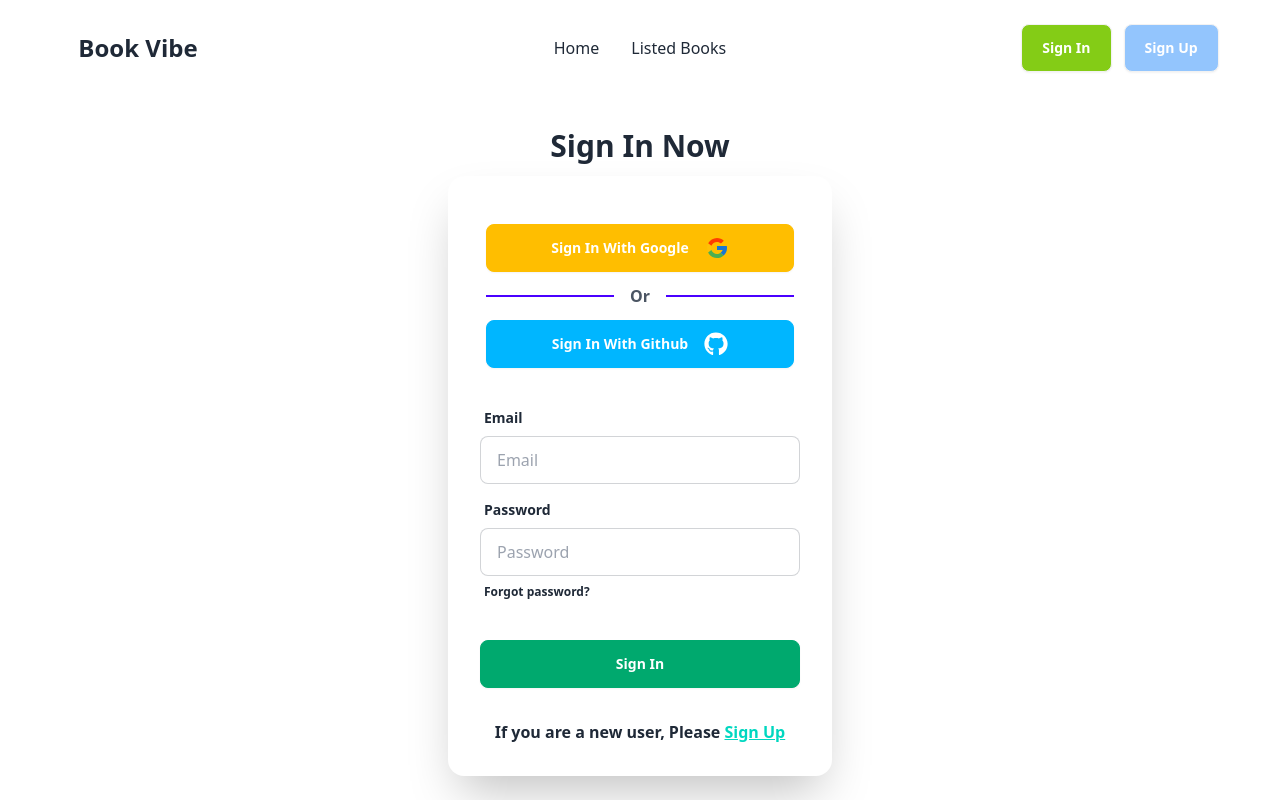
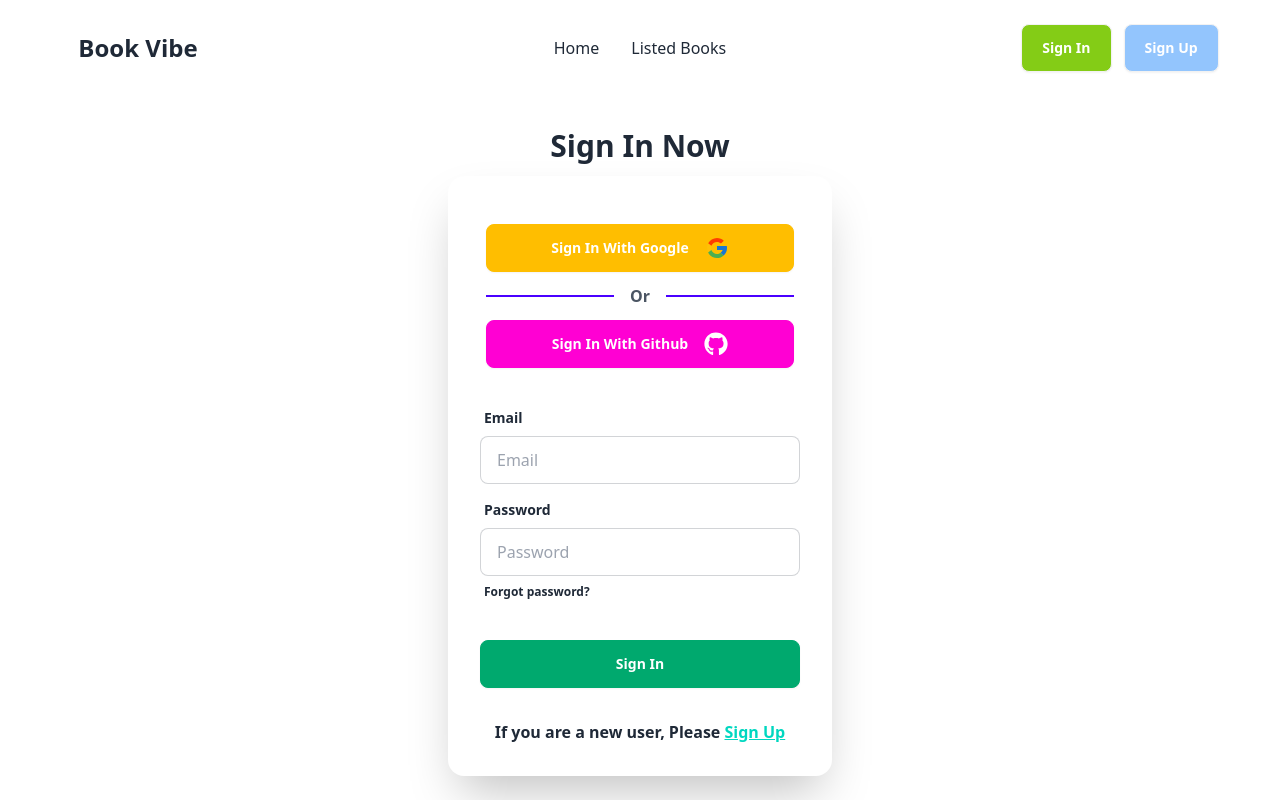
Before and after one commit to ssmahim01/book-vibe, a React (Vite) app: page /signIn in a window 1280 px wide. Shown: the top 800 px of the page. Built offline with nearby package versions, Linux system fonts and the light colour scheme; no server answers.

Commit message:
Changed the color of btn in Sign In component and Mistake in previous commit where did not complete the commit and the due commit message is then Edited Navbar and Sign In components

```diff
--- a/src/components/SignIn/SignIn.jsx
+++ b/src/components/SignIn/SignIn.jsx
@@ -90,7 +90,7 @@ const SignIn = () => {
         <div className="divider divider-primary w-4/5 mx-auto text-gray-600 font-semibold">Or</div>
 
         <div className="w-4/5 mx-auto">
-            <button onClick={handleSignInWithGithub} className="w-full text-white font-bold btn btn-info md:px-6 text-center">Sign In With Github <span className="text-2xl ml-2"><FaGithub /></span></button>
+            <button onClick={handleSignInWithGithub} className="w-full text-white font-bold btn btn-secondary md:px-6 text-center">Sign In With Github <span className="text-2xl ml-2"><FaGithub /></span></button>
         </div>
         <form onSubmit={handleSignInByEmailPass} className="card-body">
           <div className="form-control">
```
